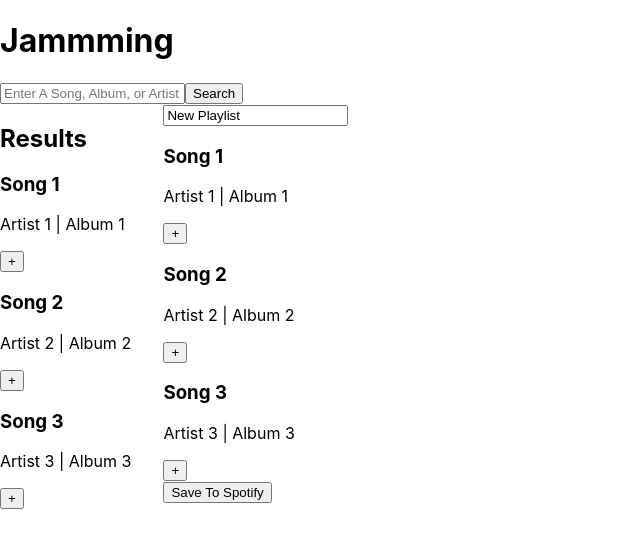
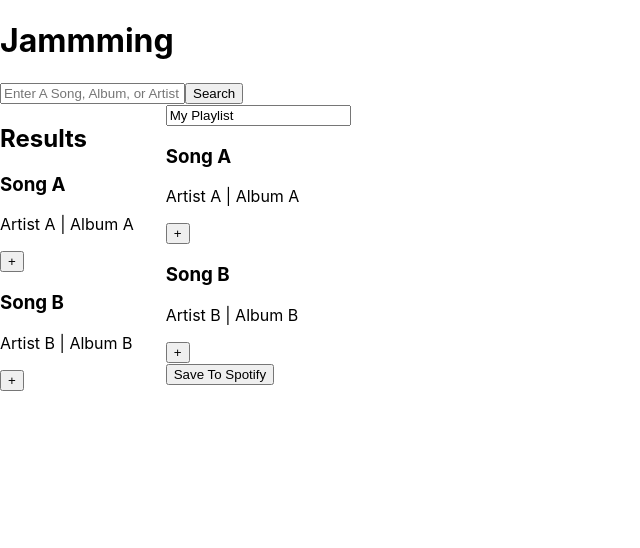
Before and after one commit to vidhusan12/Jammming, a React (Create React App) app: page / in a window 1280 px wide. Shown: the top 548 px of the page, without its empty margins (0-640 px from the left). Built offline with nearby package versions, Linux system fonts and the light colour scheme.

Commit message:
Fix: pass correct prop name to Tracklist in Playlist

```diff
--- a/src/components/App/App.jsx
+++ b/src/components/App/App.jsx
@@ -11,13 +11,19 @@ function App() {
     { id: 1, name: 'Song A', artist: 'Artist A', album: 'Album A' },
     { id: 2, name: 'Song B', artist: 'Artist B', album: 'Album B' }
   ]);
+
+  const [playlistName, setPlaylistName] = useState("My Playlist");
+  const [playlistTracks, setPlaylistTracks] = useState([
+    { id: 1, name: 'Song A', artist: 'Artist A', album: 'Album A' },
+    { id: 2, name: 'Song B', artist: 'Artist B', album: 'Album B' }
+  ]);
   return (
     <div>
       <h1>Jammming</h1>
       <SearchBar />
       <div style={{ display: 'flex', gap: '2rem' }}>
-        <SearchResults searchResults={searchResults}/>
-        <Playlist />
+        <SearchResults searchResults={searchResults} />
+        <Playlist playlistName={playlistName} playlistTracks={playlistTracks}/>
       </div>
     </div>
   );
--- a/src/components/Playlist/Playlist.jsx
+++ b/src/components/Playlist/Playlist.jsx
@@ -1,11 +1,11 @@
 import React from 'react';
 import Tracklist from '../Tracklist/Tracklist';
 
-function Playlist() {
+function Playlist({playlistName, playlistTracks}) {
   return (
     <div>
-      <input value="New Playlist" readOnly />
-      <Tracklist />
+      <input value={playlistName} readOnly />
+      <Tracklist tracks={playlistTracks}/>
       <button>Save To Spotify</button>
     </div>
   );
--- a/src/components/SearchResults/SearchResults.jsx
+++ b/src/components/SearchResults/SearchResults.jsx
@@ -1,22 +1,11 @@
 import React from 'react';
 import Tracklist from '../Tracklist/Tracklist';
-import Track from '../Track/Track';
 
 function SearchResults({ searchResults }) {
-  const trackComponents = searchResults.map(track => {
-    return (
-      <Track
-        key={track.id}
-        name={track.name}
-        artist={track.artist}
-        album={track.album}
-      />
-    );
-  });
   return (
     <div>
       <h2>Results</h2>
-      <Tracklist>{trackComponents}</Tracklist>
+      <Tracklist tracks={searchResults} />
     </div>
   );
 }
--- a/src/components/Tracklist/Tracklist.jsx
+++ b/src/components/Tracklist/Tracklist.jsx
@@ -1,13 +1,17 @@
 import React from 'react';
 import Track from '../Track/Track';
 
-function Tracklist() {
-  // Add 3 mock tracks for now
+function Tracklist({ tracks = [] }) {
   return (
     <div>
-      <Track name="Song 1" artist="Artist 1" album="Album 1" />
-      <Track name="Song 2" artist="Artist 2" album="Album 2" />
-      <Track name="Song 3" artist="Artist 3" album="Album 3" />
+      {tracks.map(track => (
+        <Track
+          key={track.id}
+          name={track.name}
+          artist={track.artist}
+          album={track.album}
+        />
+      ))}
     </div>
   );
 }
```
